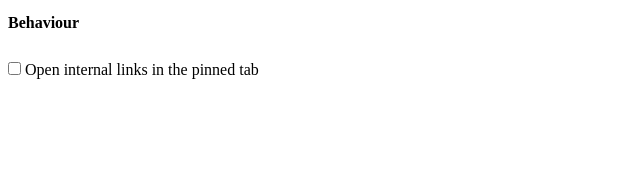
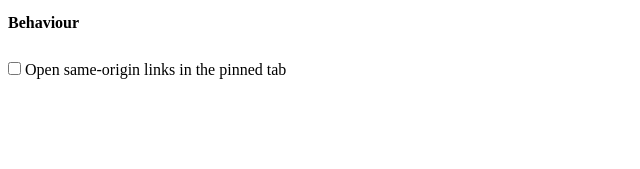
Before and after one commit to kumar303/sticky-pinned-tabs, a browser extension: page options/options.html in a window 1280 px wide. Shown: the part 291-460 px from the top of the page, 0-640 px from the left. Drawn offline with Linux system fonts and the light colour scheme.

Commit message:
Clarified preference naming.

```diff
--- a/options/options.html
+++ b/options/options.html
@@ -46,7 +46,7 @@
       <textarea id="option" rows="10" cols="50" class="optionValue"></textarea>
 
       <p class="title"><b>Behaviour</b></p>
-      <label><input type="checkbox" id="optionStickDomain" class="optionValue" value="checked"> Open internal links in the pinned tab</label>
+      <label><input type="checkbox" id="optionStickDomain" class="optionValue" value="checked"> Open same-origin links in the pinned tab</label>
       <div class="buttons">
         <button class="saveButton">Save Preferences</button>
       </div>
```
